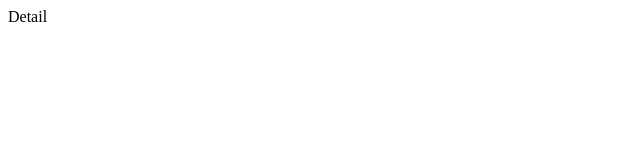
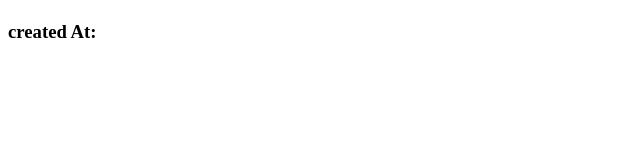
Before and after one commit to to06109/lean-redux, a React (Create React App) app: page /1 in a window 1280 px wide. Shown: the top 160 px of the page, without its empty margins (0-640 px from the left). Built offline with nearby package versions, Linux system fonts and the light colour scheme.

Commit message:
feat: ToDoList Detail 페이지 구현
- mapStateToProps 연습

```diff
--- a/src/routes/Detail.js
+++ b/src/routes/Detail.js
@@ -1 +1,26 @@
-export default () => 'Detail';
+import React from 'react';
+import { useParams } from 'react-router-dom';
+import { connect } from 'react-redux';
+
+function Detail({ toDos }) {
+  const id = parseInt(useParams().id);
+  const toDo2 = toDos.find((toDo) => {
+    console.log(toDo.id, id);
+    return toDo.id === id;
+  });
+  console.log(toDos);
+  console.log(toDo2);
+
+  return (
+    <>
+      <h1>{toDo2?.text}</h1>
+      <h3>created At: {toDo2?.id}</h3>
+    </>
+  );
+}
+
+function mapStateToProps(state) {
+  return { toDos: state };
+}
+
+export default connect(mapStateToProps)(Detail);
--- a/src/routes/ToDo.js
+++ b/src/routes/ToDo.js
@@ -1,11 +1,14 @@
 import React from 'react';
 import { connect } from 'react-redux';
 import { actionCreators } from '../store';
+import { Link, useParams } from 'react-router-dom';
 
-function ToDo({ text, onBtnClick }) {
+function ToDo({ text, id, onBtnClick }) {
   return (
     <li>
-      {text} <button onClick={onBtnClick}>DEL</button>{' '}
+      <Link to={`/${id}`}>
+        {text} <button onClick={onBtnClick}>DEL</button>{' '}
+      </Link>
     </li>
   );
 }
```
